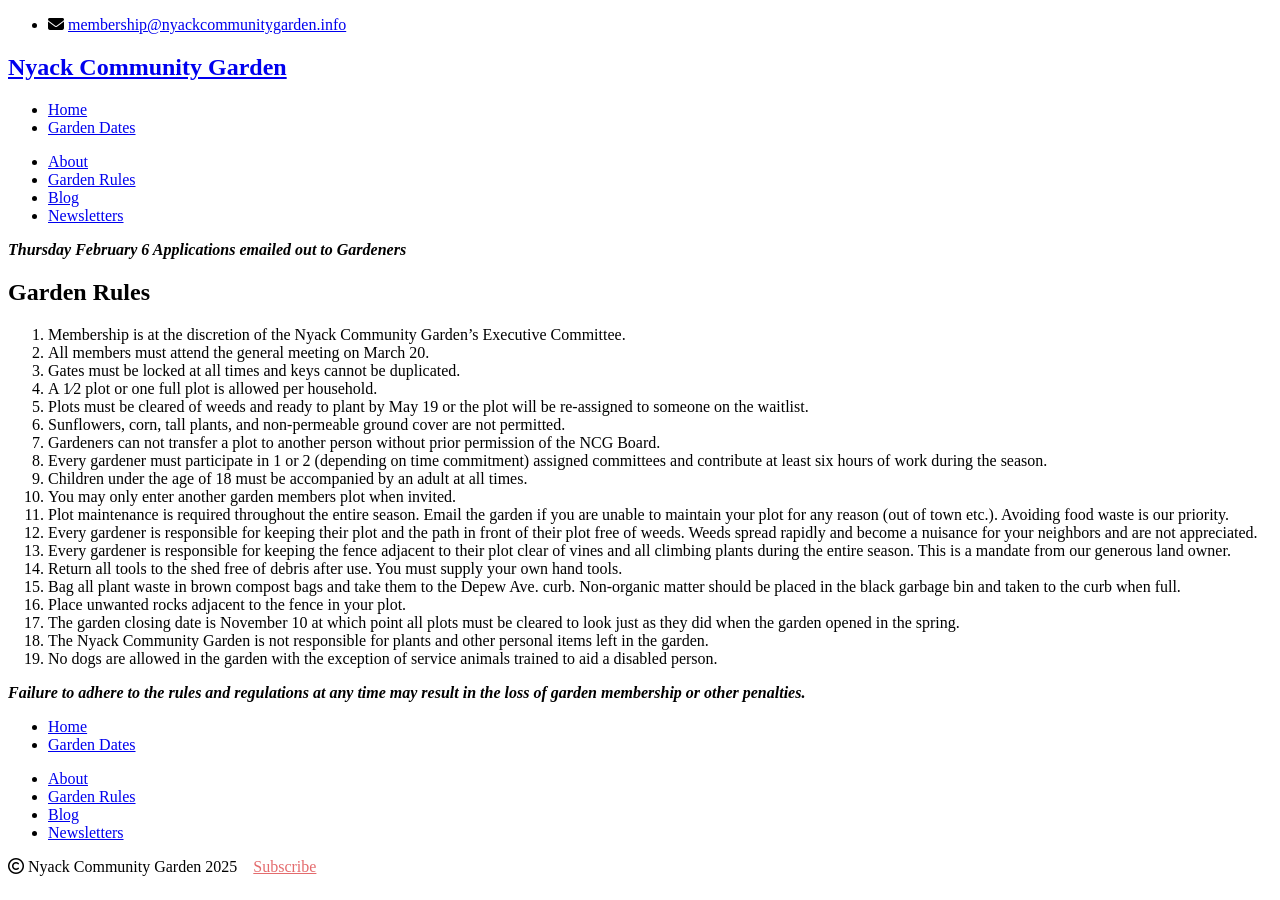
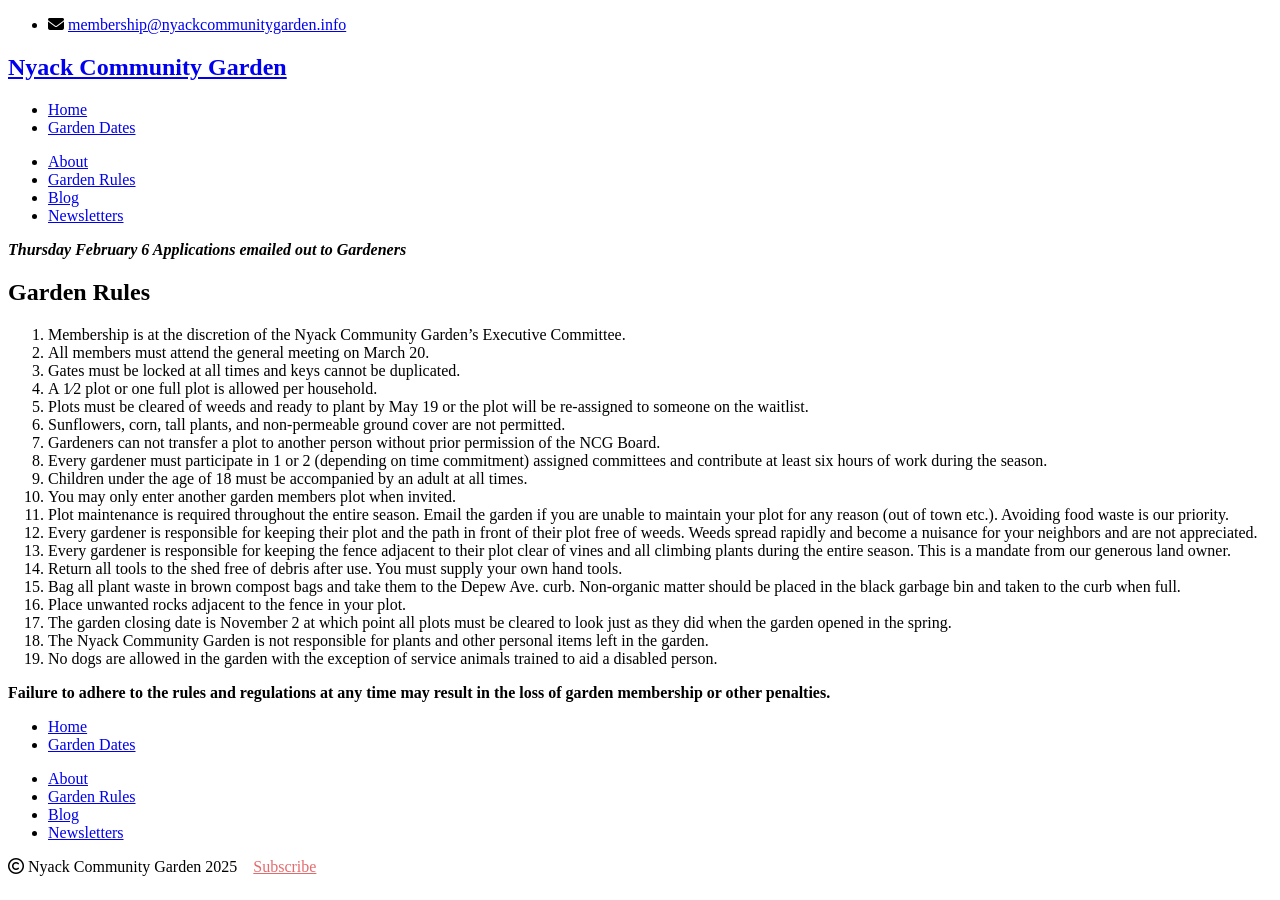
Before and after one commit to bosborne/nyackcommunitygarden, a Jekyll site: the page built from garden-rules/index.md, in a window 1280 px wide. Built offline with Jekyll 4.4.1, drawn with Linux system fonts in a browser that asks for light colours; nearby versions of some CDN libraries; library files that are not in the unit come from our copies.

Commit message:
Update garden dates

```diff
--- a/garden-rules/index.md
+++ b/garden-rules/index.md
@@ -26,13 +26,11 @@
 15. Bag all plant waste in brown compost bags and take them to the Depew Ave. curb.
 Non-organic matter should be placed in the black garbage bin and taken to the curb when full.
 16. Place unwanted rocks adjacent to the fence in your plot.
-17. The garden closing date is November 10 at which point all plots must be cleared to look just as they
+17. The garden closing date is November 2 at which point all plots must be cleared to look just as they
 did when the garden opened in the spring.
 18. The Nyack Community Garden is not responsible for plants and other personal items left in
 the garden.
 19. No dogs are allowed in the garden with the exception of service animals trained to aid a
 disabled person.
 
-<b><i>
-Failure to adhere to the rules and regulations at any time may result in the loss of garden membership or other penalties.
-</i></b>
+**Failure to adhere to the rules and regulations at any time may result in the loss of garden membership or other penalties.**
```
